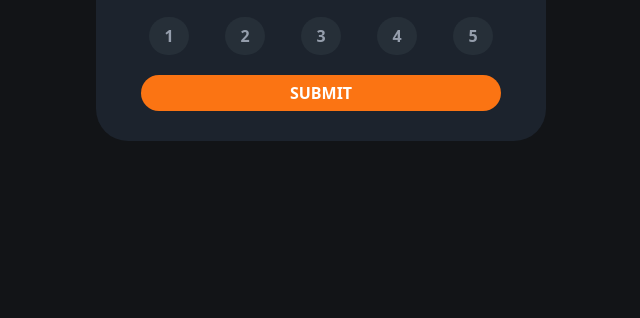
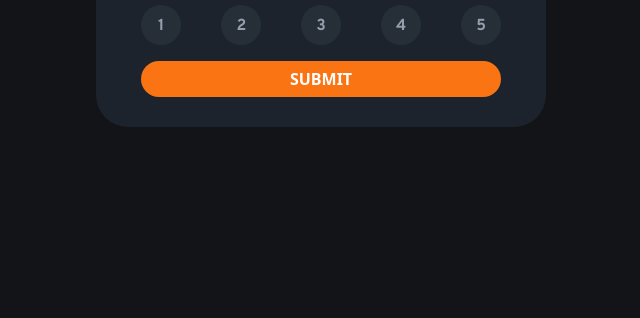
Before and after one commit to ObodoakorDavid/FM-interactive-rating-component, a plain HTML site: page index.html in a window 1280 px wide. Shown: the part 482-800 px from the top of the page, without its empty margins (319-959 px from the left). Drawn offline with nearby package versions, Linux system fonts and the light colour scheme.

Commit message:
added the font and cleaned up the styling

```diff
--- a/index.html
+++ b/index.html
@@ -18,14 +18,14 @@
   <body>
     <p class="pop-up fw-semibold mx-auto">Please choose a rating</p>
     <div class="container-main mx-auto rounded-5">
-      <div class="first-div">
+      <div class="first-div d-flex flex-column gap-3">
         <img class="image" src="./images/icon-star.svg" alt="" />
         <h1 class="m-0">How did we do?</h1>
         <p class="m-0 fw-semibold">
           Please let us know how we did with your support request. All feedback
           is appreciated to help us improve our offering!
         </p>
-        <div class="d-flex justify-content-around">
+        <div class="d-flex justify-content-between">
           <span class="fw-semibold">1</span>
           <span class="fw-semibold">2</span>
           <span class="fw-semibold">3</span>
--- a/style.css
+++ b/style.css
@@ -1,16 +1,6 @@
 /** @format */
 
-/* ### Primary
-
-- Orange: hsl(25, 97%, 53%)
-
-### Neutral
-
-- White: hsl(0, 0%, 100%)
-- Light Grey: hsl(217, 12%, 63%)
-- Medium Grey: hsl(216, 12%, 54%)
-- Dark Blue: hsl(213, 19%, 18%)
-- Very Dark Blue: hsl(216, 12%, 8%) */
+@import url("https://fonts.googleapis.com/css2?family=Overpass:wght@400;700&display=swap");
 
 :root {
   --orange: hsl(25, 97%, 53%);
@@ -25,6 +15,12 @@
   padding: 0;
   margin: 0;
   box-sizing: border-box;
+}
+
+h1,
+p,
+span {
+  font-family: "Overpass", sans-serif;
 }
 
 body {
@@ -43,23 +39,19 @@ h1 {
   background-color: var(--dark-blue);
 }
 
-.first-div {
-  display: flex;
-  flex-direction: column;
-  gap: 20px;
-}
-.first-div div {
-  display: flex;
-  gap: 20px;
-}
-
 .first-div span {
   background-color: var(--medium-gray);
   padding: 7px 15px;
+  padding-top: 9px;
   border-radius: 70px;
   color: var(--light-gray);
   cursor: pointer;
   transition: 0.5s ease-in-out;
+}
+
+.first-div span:nth-of-type(1){
+  padding: 5px 17px;
+  padding-top: 9px;
 }
 
 .first-div span:hover {
```
